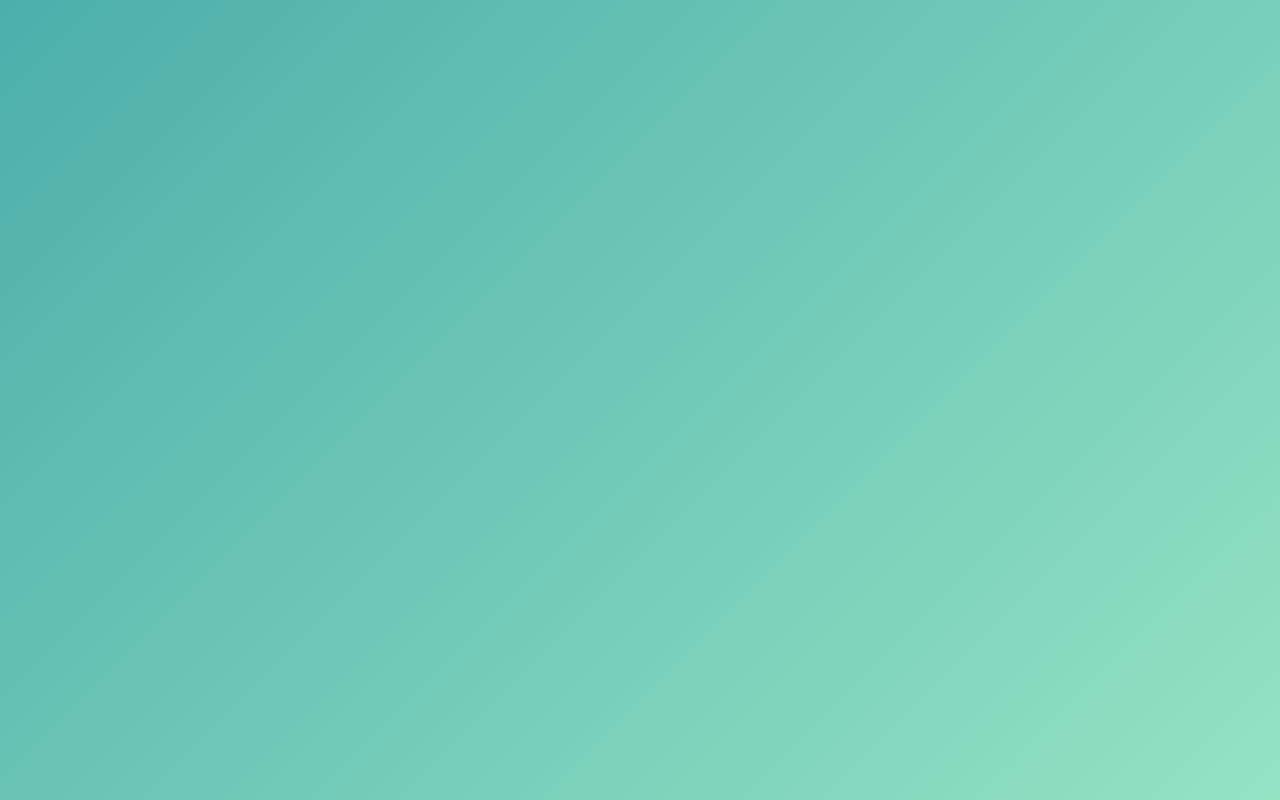
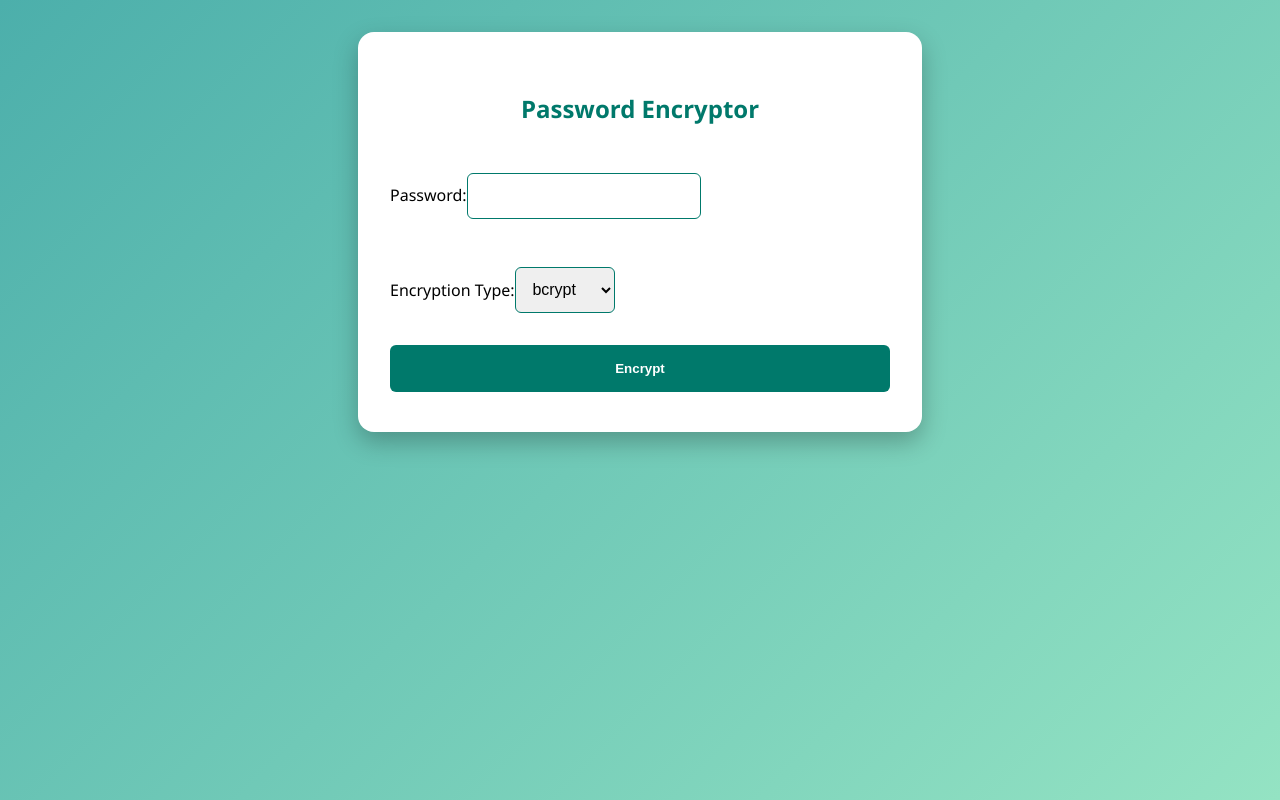
Before and after one commit to package-pulse-admin/password-generator-tool, a React (Create React App) app: page /encrypt in a window 1280 px wide. Before the commit this address had no page. Built offline with nearby package versions, Linux system fonts and the light colour scheme.

Commit message:
Add encryptor logic , form and impl

```diff
--- a/src/App.js
+++ b/src/App.js
@@ -3,6 +3,7 @@ import { BrowserRouter as Router, Route, Routes } from 'react-router-dom';
 import Login from './components/Login';
 import Register from './components/Register';
 import PasswordGenerator from './components/PasswordGenerator';
+import PasswordEncryptor from './components/PasswordEncryptor';
 
 function App() {
   return (
@@ -11,6 +12,7 @@ function App() {
         <Route path="/" element={<Login />} />
         <Route path="/register" element={<Register />} />
         <Route path="/generate" element={<PasswordGenerator />} />
+        <Route path="/encrypt" element={<PasswordEncryptor />} />
       </Routes>
     </Router>
   );
--- /dev/null
+++ b/src/components/PasswordEncryptor.css
@@ -0,0 +1,98 @@
+body, html {
+  margin: 0;
+  padding: 0;
+  height: 100%;
+  background: linear-gradient(135deg, #4cafab, #94e3c3);
+  font-family: 'Segoe UI', sans-serif;
+}
+
+.encryptor-wrapper {
+  position: relative;
+  display: flex;
+  justify-content: center;
+  align-items: flex-start;
+  min-height: 100vh;
+  padding: 2rem;
+  box-sizing: border-box;
+}
+
+.forms-container {
+  display: flex;
+  justify-content: center;
+  align-items: center;
+  width: 100%;
+  max-width: 1100px;
+}
+
+.encryptor-form {
+  background: white;
+  padding: 2.5rem 2rem;
+  border-radius: 16px;
+  box-shadow: 0 10px 25px rgba(0, 0, 0, 0.25);
+  flex: 1;
+  min-width: 350px;
+  max-width: 500px;
+  display: flex;
+  flex-direction: column;
+  gap: 1rem;
+}
+
+.encryptor-form h2 {
+  color: #00796b;
+  text-align: center;
+}
+
+input[type="password"], select {
+  padding: 0.8rem;
+  margin: 1rem 0;
+  border-radius: 6px;
+  border: 1px solid #00796b;
+  font-size: 1rem;
+}
+
+button {
+  padding: 1rem;
+  background-color: #00796b;
+  color: white;
+  border: none;
+  border-radius: 6px;
+  cursor: pointer;
+  font-weight: bold;
+}
+
+button:hover {
+  background-color: #005f56;
+}
+
+.error-message {
+  color: red;
+  text-align: center;
+}
+
+.generated-password {
+  margin-top: 1rem;
+  word-break: break-all;
+  text-align: center;
+  display: flex;
+  justify-content: center;
+  align-items: center;
+  gap: 1rem;
+  flex-wrap: wrap;
+}
+
+.generated-password span {
+  word-break: break-all;
+  font-weight: bold;
+  font-size: 1rem;
+}
+
+@media (max-width: 850px) {
+  .forms-container {
+    flex-wrap: wrap;
+    gap: 1rem;
+  }
+
+  .encryptor-form {
+    max-width: 100%;
+  }
+}
--- /dev/null
+++ b/src/components/PasswordEncryptor.js
@@ -0,0 +1,87 @@
+import React, { useState } from 'react';
+import './PasswordEncryptor.css';
+
+function PasswordEncryptor() {
+  const [password, setPassword] = useState('');
+  const [encryptionType, setEncryptionType] = useState('bcrypt');
+  const [encryptedPassword, setEncryptedPassword] = useState('');
+  const [error, setError] = useState(null);
+
+  const handlePasswordChange = (e) => {
+    setPassword(e.target.value);
+  };
+
+  const handleEncryptionTypeChange = (e) => {
+    setEncryptionType(e.target.value);
+  };
+
+  const handleEncrypt = async (e) => {
+    e.preventDefault();
+    setEncryptedPassword('');
+    setError(null);
+
+    try {
+      const endpoint = `http://localhost:8081/api/v1/encrypt/${encryptionType}`;
+      const response = await fetch(endpoint, {
+        method: 'POST',
+        headers: {
+          'Content-Type': 'application/json'
+        },
+        body: JSON.stringify({ password })
+      });
+
+      if (response.ok) {
+        const result = await response.text();
+        setEncryptedPassword(result);
+      } else {
+        const errorMsg = await response.text();
+        setError(`Error: ${errorMsg}`);
+      }
+    } catch (err) {
+      console.error('Encryption error:', err);
+      setError('Unexpected error during encryption.');
+    }
+  };
+
+  return (
+    <div className="encryptor-wrapper">
+      <div className="forms-container">
+        <form className="encryptor-form" onSubmit={handleEncrypt}>
+          <h2>Password Encryptor</h2>
+
+          <label>
+            Password:
+            <input
+              type="password"
+              value={password}
+              onChange={handlePasswordChange}
+              required
+            />
+          </label>
+
+          <label>
+            Encryption Type:
+            <select value={encryptionType} onChange={handleEncryptionTypeChange}>
+              <option value="bcrypt">bcrypt</option>
+              <option value="sha256">sha256</option>
+              <option value="md5">md5</option>
+            </select>
+          </label>
+
+          <button type="submit">Encrypt</button>
+
+          {error && <div className="error-message">{error}</div>}
+
+          {encryptedPassword && (
+            <div className="generated-password">
+              <strong>Encrypted Password:</strong>
+              <span>{encryptedPassword}</span>
+            </div>
+          )}
+        </form>
+      </div>
+    </div>
+  );
+}
+
+export default PasswordEncryptor;
--- a/src/components/PasswordGenerator.css
+++ b/src/components/PasswordGenerator.css
@@ -43,7 +43,7 @@ body, html {
   display: flex;
   gap: 2rem;
   justify-content: center;
-  flex-wrap: nowrap; /* Ensures forms stay side-by-side */
+  flex-wrap: nowrap;
   max-width: 1100px;
   width: 100%;
 }
@@ -55,12 +55,13 @@ body, html {
   padding: 2.5rem 2rem;
   border-radius: 16px;
   box-shadow: 0 10px 25px rgba(0, 0, 0, 0.25);
-  flex: 1; /* Make forms fill equal space */
+  flex: 1;
   min-width: 350px;
   max-width: 500px;
   display: flex;
   flex-direction: column;
   gap: 1rem;
+  align-self: stretch;
 }
 
 .generator-form h2,
@@ -154,7 +155,7 @@ button:hover {
   display: flex;
   justify-content: center;
   align-items: center;
-  gap: 1rem; /* This creates the space between the password and button */
+  gap: 1rem;
   flex-wrap: wrap;
 }
 
```
